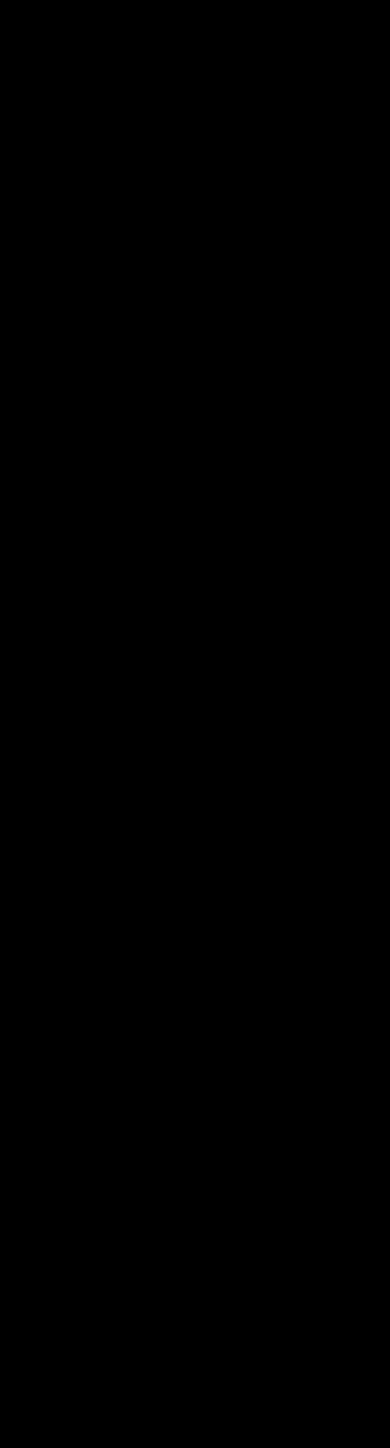
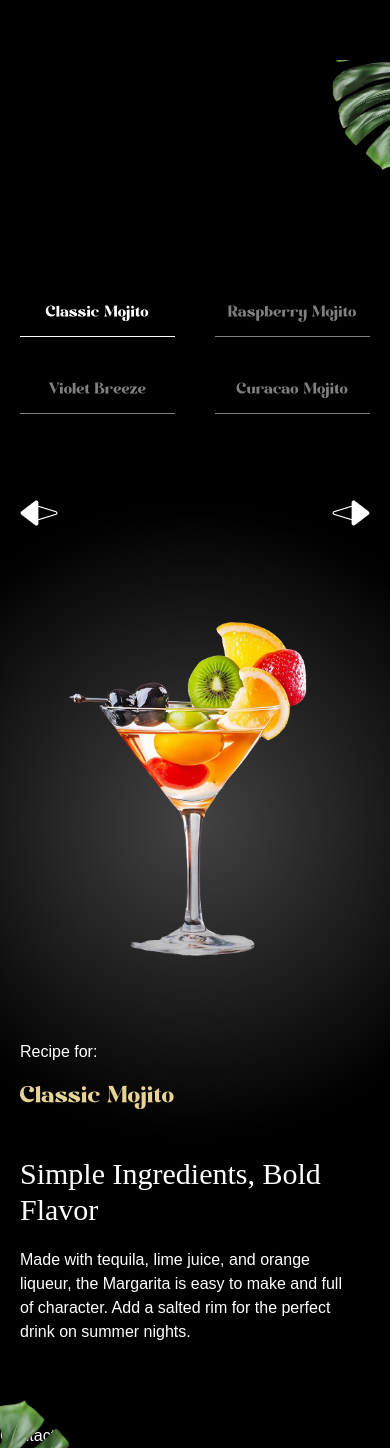
Before and after one commit to akashad123/gsap_cocktails, a React (Vite) app: page / in a window 390 px wide. Shown: the part 5843-7291 px from the top of the page. Before the commit the page ends 6063 px from the top, so only its background shows below. Built offline with nearby package versions, Linux system fonts and the light colour scheme; a web font is replaced by a local one.

Commit message:
Imeplemented the menu section

```diff
--- a/constants/index.js
+++ b/constants/index.js
@@ -134,7 +134,7 @@
  },
 ];
 
-const sliderLists = [
+const allCocktails = [
  {
 	id: 1,
 	name: "Classic Mojito",
@@ -179,5 +179,5 @@
  openingHours,
  storeInfo,
  socials,
- sliderLists,
+ allCocktails,
 };
--- a/src/App.jsx
+++ b/src/App.jsx
@@ -5,6 +5,8 @@
 import Cocktails from "./components/Cocktails";
 import About from "./components/About";
 import Art from "./components/Art";
+import Menu from "./components/Menu";
+import Contact from "./components/Contact";
 
 gsap.registerPlugin(ScrollTrigger, SplitText);
 
@@ -16,6 +18,8 @@
       <Cocktails />
       <About />
       <Art />
+      <Menu />
+      <Contact />
     </main>
   );
 };
--- /dev/null
+++ b/src/components/Contact.jsx
@@ -0,0 +1,9 @@
+import React from 'react'
+
+const Contact = () => {
+  return (
+    <div>Contact</div>
+  )
+}
+
+export default Contact
--- /dev/null
+++ b/src/components/Menu.jsx
@@ -0,0 +1,143 @@
+"use client";
+
+import { allCocktails } from "../../constants/index.js";
+import { useRef, useState } from "react";
+import { useGSAP } from "@gsap/react";
+import gsap from "gsap";
+
+const Menu = () => {
+  const contentRef = useRef();
+  const [currentIndex, setCurrentIndex] = useState(0);
+
+  useGSAP(() => {
+    gsap.fromTo("#title", { opacity: 0 }, { opacity: 1, duration: 1 });
+    gsap.fromTo(
+      ".cocktail img",
+      { opacity: 0, xPercent: -100 },
+      {
+        xPercent: 0,
+        opacity: 1,
+        duration: 1,
+        ease: "power1.inOut",
+      },
+    );
+    gsap.fromTo(
+      ".details h2",
+      { yPercent: 100, opacity: 0 },
+      {
+        yPercent: 0,
+        opacity: 100,
+        ease: "power1.inOut",
+      },
+    );
+    gsap.fromTo(
+      ".details p",
+      { yPercent: 100, opacity: 0 },
+      {
+        yPercent: 0,
+        opacity: 100,
+        ease: "power1.inOut",
+      },
+    );
+  }, [currentIndex]);
+
+  const totalCocktails = allCocktails.length;
+
+  const goToSlide = (index) => {
+    const newIndex = (index + totalCocktails) % totalCocktails;
+
+    setCurrentIndex(newIndex);
+  };
+
+  const getCocktailAt = (indexOffset) => {
+    return allCocktails[
+      (currentIndex + indexOffset + totalCocktails) % totalCocktails
+    ];
+  };
+
+  const currentCocktail = getCocktailAt(0);
+  const prevCocktail = getCocktailAt(-1);
+  const nextCocktail = getCocktailAt(1);
+
+  return (
+    <section id="menu" aria-labelledby="menu-heading">
+      <img
+        src="/images/slider-left-leaf.png"
+        alt="left-leaf"
+        id="m-left-leaf"
+      />
+      <img
+        src="/images/slider-right-leaf.png"
+        alt="right-leaf"
+        id="m-right-leaf"
+      />
+
+      <h2 id="menu-heading" className="sr-only">
+        Cocktail Menu
+      </h2>
+
+      <nav className="cocktail-tabs" aria-label="Cocktail Navigation">
+        {allCocktails.map((cocktail, index) => {
+          const isActive = index === currentIndex;
+
+          return (
+            <button
+              key={cocktail.id}
+              className={`
+				${isActive ? "text-white border-white" : "text-white/50 border-white/50"}
+			 `}
+              onClick={() => goToSlide(index)}
+            >
+              {cocktail.name}
+            </button>
+          );
+        })}
+      </nav>
+
+      <div className="content">
+        <div className="arrows">
+          <button
+            className="text-left"
+            onClick={() => goToSlide(currentIndex - 1)}
+          >
+            <span>{prevCocktail.name}</span>
+            <img
+              src="/images/right-arrow.png"
+              alt="right-arrow"
+              aria-hidden="true"
+            />
+          </button>
+
+          <button
+            className="text-left"
+            onClick={() => goToSlide(currentIndex + 1)}
+          >
+            <span>{nextCocktail.name}</span>
+            <img
+              src="/images/left-arrow.png"
+              alt="left-arrow"
+              aria-hidden="true"
+            />
+          </button>
+        </div>
+
+        <div className="cocktail">
+          <img src={currentCocktail.image} className="object-contain" />
+        </div>
+
+        <div className="recipe">
+          <div ref={contentRef} className="info">
+            <p>Recipe for:</p>
+            <p id="title">{currentCocktail.name}</p>
+          </div>
+
+          <div className="details">
+            <h2>{currentCocktail.title}</h2>
+            <p>{currentCocktail.description}</p>
+          </div>
+        </div>
+      </div>
+    </section>
+  );
+};
+export default Menu;
--- a/src/index.css
+++ b/src/index.css
@@ -275,7 +275,7 @@
     }
 
     #menu {
-        @apply relative w-full md:mt-40 mt-0 2xl:px-0 px-5 py-20 radial-gradient;
+        @apply relative w-full md:mt-40 mt-0 2xl:px-15 px-5 py-20 radial-gradient;
 
         #m-left-leaf {
             @apply object-contain absolute -bottom-20 left-0 md:w-fit w-1/3;
```
